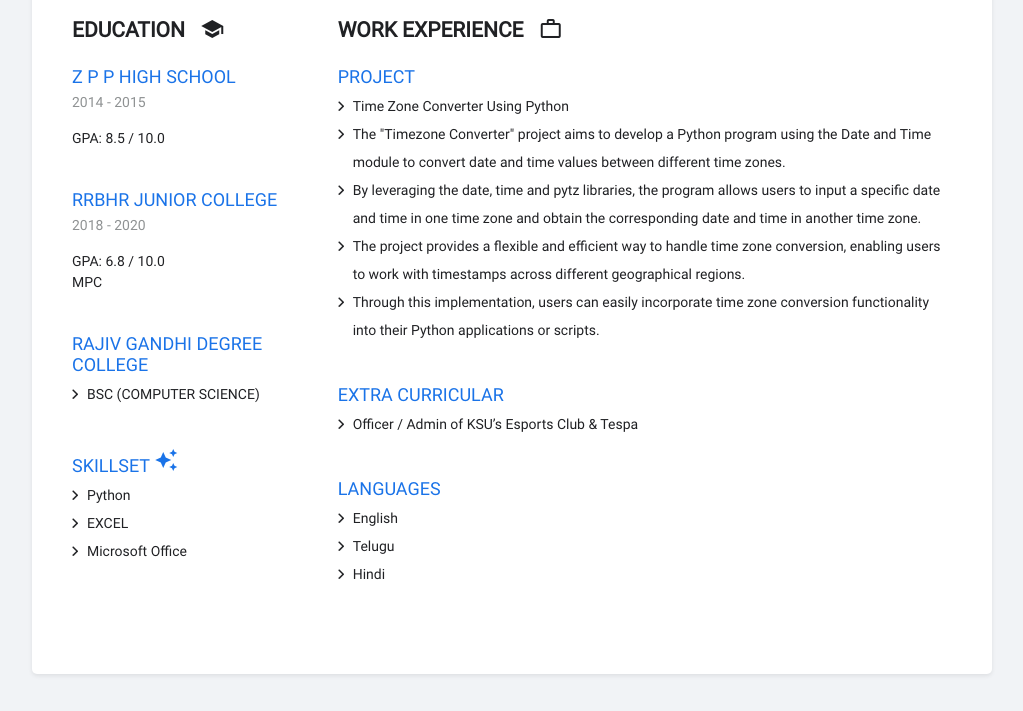
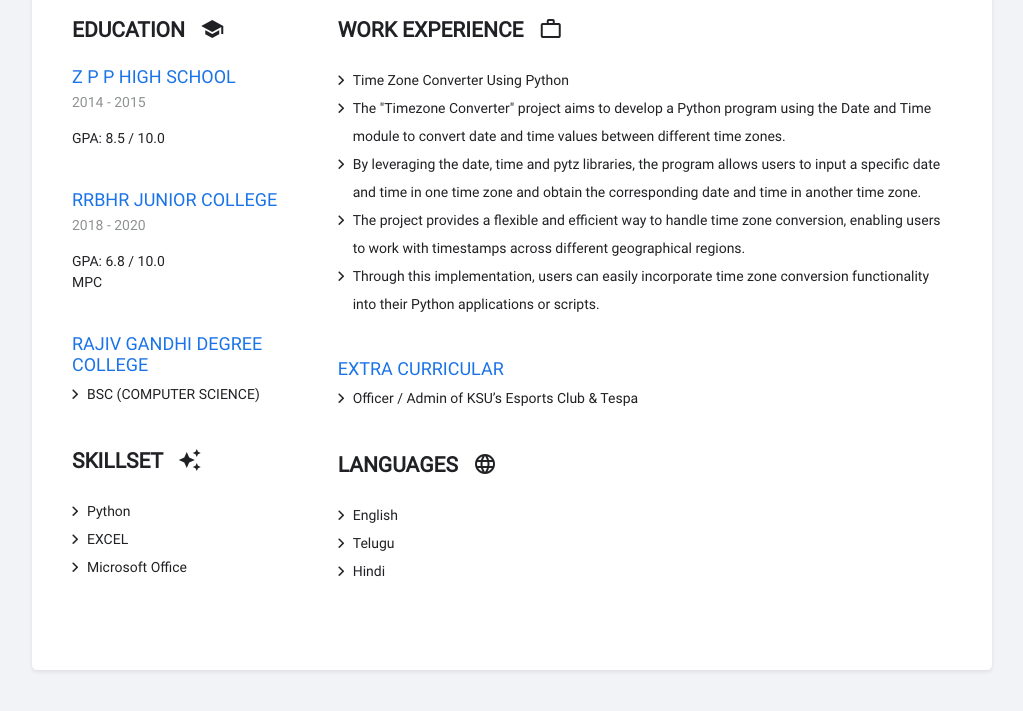
Before and after one commit to ssrinivas-brs/ssrinivas, a plain HTML site: page index.html in a window 1280 px wide. Shown: the part 89-800 px from the top of the page, without its empty margins (128-1151 px from the left). Drawn offline with Linux system fonts and the light colour scheme.

Commit message:
Update index.html

```diff
--- a/index.html
+++ b/index.html
@@ -67,7 +67,7 @@
         </article>
         <!-- Article end -->
 
-        <h3>Skillset <i class="material-icons">auto_awesome</i></h3>
+        <h2>Skillset <i class="material-icons">auto_awesome</i></h2>
         <article>
           <ul>
             <li>Python</li>
@@ -83,7 +83,6 @@
    <main>
         <h2>Work Experience <i class="material-icons">work_outline</i></h2>
         <article>
-          <h3>PROJECT</h3>
           <ul>
             <li>Time Zone Converter Using Python</li>
             <li>The "Timezone Converter" project aims to develop a Python program using the Date and Time module to convert date and time values between different time zones.</li>
@@ -102,7 +101,7 @@
         <!-- Article end -->
 
         <article>
-          <h3>LANGUAGES</h3>
+          <h2>LANGUAGES <i class="material-icons">language</i></h2>
           <ul>
             <li>English</li>
             <li>Telugu</li>
```
